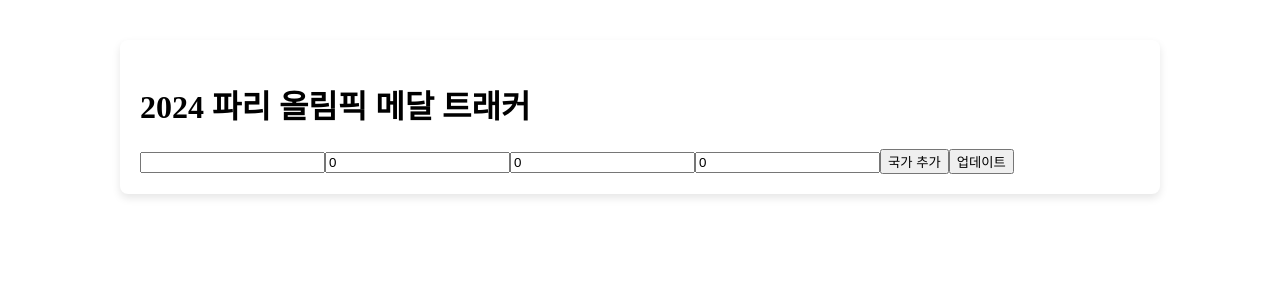
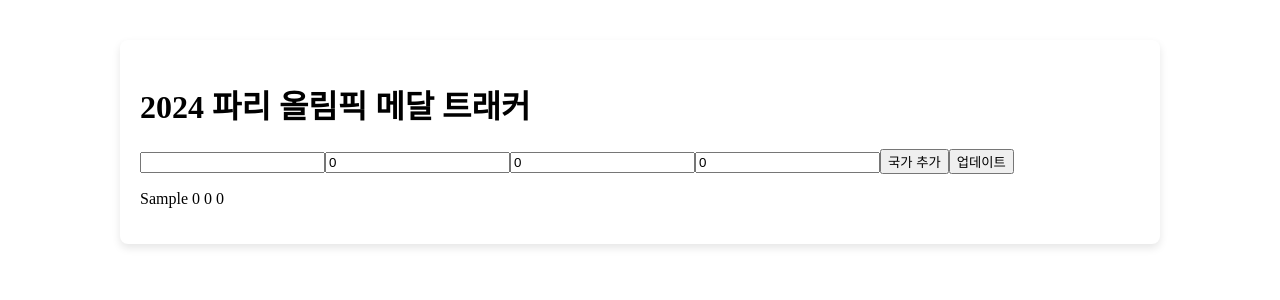
Before and after one commit to kkot1204/react-6th-medal, a React (Vite) app: page / in a window 1280 px wide. Both pictures are taken after typing "Sample" into the empty fields and a click on the button "국가 추가". Shown: the top 300 px of the page. Built offline with nearby package versions, Linux system fonts and the light colour scheme.

Commit message:
메달 집계 리스트 출력

```diff
--- a/src/App.jsx
+++ b/src/App.jsx
@@ -60,7 +60,13 @@ function App() {
         <button type="submit">국가 추가</button>
         <button type="button">업데이트</button>
       </form>
-      <div></div>
+      <div>
+        {countries.map((country) => (
+          <p key={country.country}>
+            {country.country} {country.gold} {country.silver} {country.bronze}
+          </p>
+        ))}
+      </div>
     </div>
   );
 }
```
